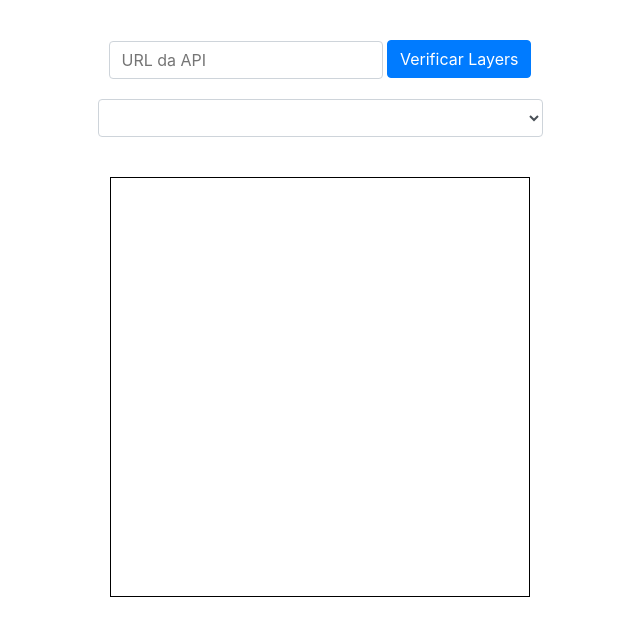
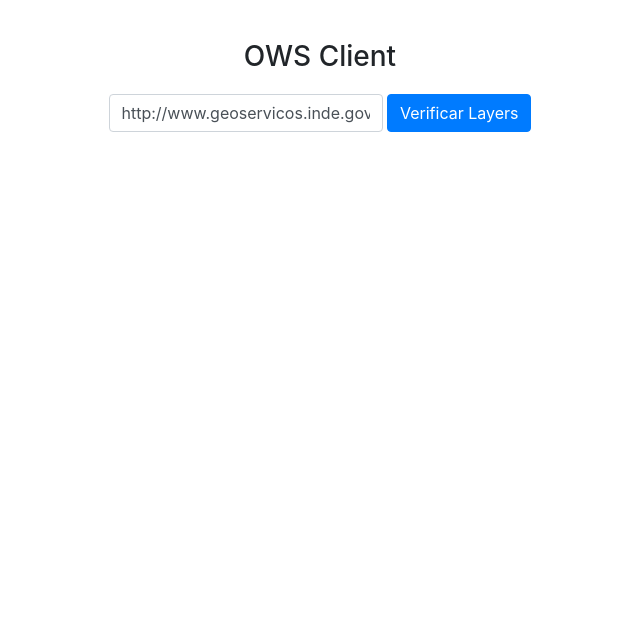
Before and after one commit to cristianldesouza/WMS-client, a website: page public/index.html in a window 1280 px wide. Shown: the whole page, without its empty margins (320-960 px from the left). Drawn offline with nearby package versions, Linux system fonts and the light colour scheme.

Commit message:
ajustes de layout

```diff
--- a/index.js
+++ b/index.js
@@ -5,7 +5,7 @@ const request = require('request');
 const app = express();
 const getCapability = '/service=wms?request=getCapabilities';
 const getMap = '/service=wms?request=getMap&';
-// URL de teste: http://www.geoservicos.inde.gov.br/geoserver/BNDES/wms
+// URL de teste: http://www.geoservicos.inde.gov.br/geoserver/SPM/wms
 
 app.use(express.json());
 
--- a/public/index.html
+++ b/public/index.html
@@ -12,10 +12,11 @@
 </head>
 <body>
     <div class="container" id="containerHUE">
+        <h3 class="title">OWS Client</h3>
         <div class="row header">
             <form>
                 <div class="form-group header-container">
-                  <input type="text" class="input" id="URL" name="URL" placeholder="URL da API">
+                  <input type="text" class="input" id="URL" name="URL" value="http://www.geoservicos.inde.gov.br/geoserver/SPM/wms" placeholder="URL da API">
                   <button type="button" class="btn btn-primary" id="botaozao" onclick="getThoseLayersMF()">Verificar Layers</button>
                 </div>
             </form>
@@ -23,13 +24,15 @@
         <div class="row">
             <div class="col"></div>
             <div class="col-5">
-                <select class="form-control" id="NOMEDALAYERMF" onchange="getThatImageMFucker()"></select>
+                <select class="form-control d-none" id="NOMEDALAYERMF" onchange="getThatImageMFucker()">
+                    <option value="">Selecione a Layer</option>
+                </select>
             </div>
             <div class="col"></div>
             </div>
             <input type="hidden" id="bbox">
         </div>
-        <div class="imageMF" id="imageMF">
+        <div class="imageMF d-none" id="imageMF">
            <img src="" id='hereTheImageLays'/>
         </div>
     </div>
@@ -43,7 +46,13 @@
         width: 420px;
         margin: auto;
         margin-top: 40px;
-        border: 1px solid black;
+    }
+    .d-none{
+        display: none;
+    }
+    .title{
+        text-align: center;
+        margin-bottom: 20px;
     }
 </style>
 </html>
--- a/public/main.js
+++ b/public/main.js
@@ -2,7 +2,7 @@ const serverURL = 'http://localhost:3000';
 
 //'/service=wms?request=getCapabilities'
 
-// URL de teste: http://www.geoservicos.inde.gov.br/geoserver/BNDES/wms
+// URL de teste: http://www.geoservicos.inde.gov.br/geoserver/SPM/wms
 function getThoseLayersMF() {
     const URLInput = $('#URL').val();
 
@@ -50,6 +50,7 @@ function takeThoseLayers(layers) {
         opt.value = layers[i].Name;
         select.appendChild(opt);
     }
+    $('#NOMEDALAYERMF').removeClass('d-none');
 }
 
 function getThatImageMF() {
@@ -89,7 +90,7 @@ function getThatImageMF() {
 
 function theImageIsHere(image) {
     $('#hereTheImageLays').attr('src', image);
-
+    $('#imageMF').removeClass('d-none');
     setTimeout(() => {
         $('body').css('cursor', '');
         $('#URL').css('cursor', '');
```
